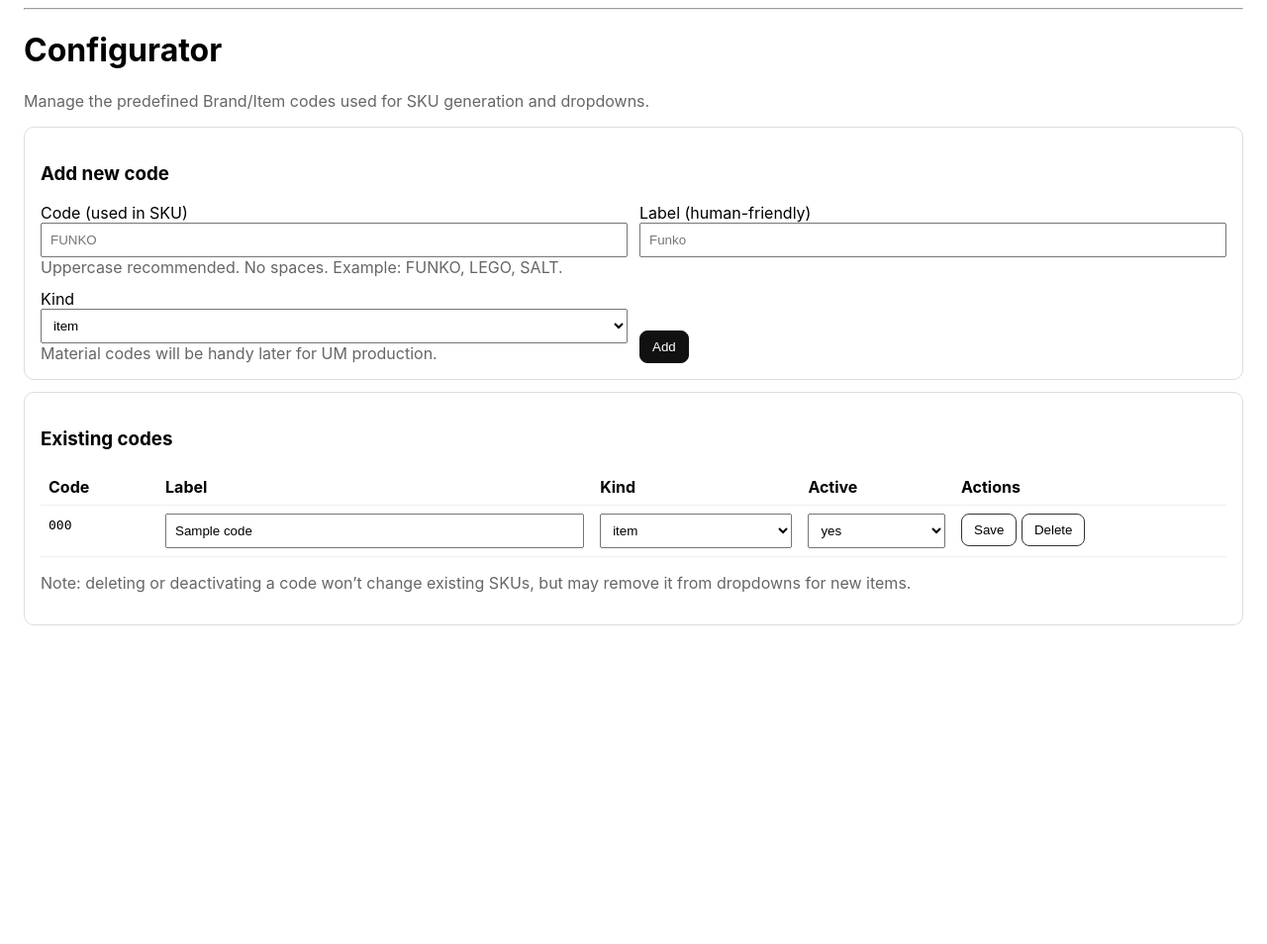
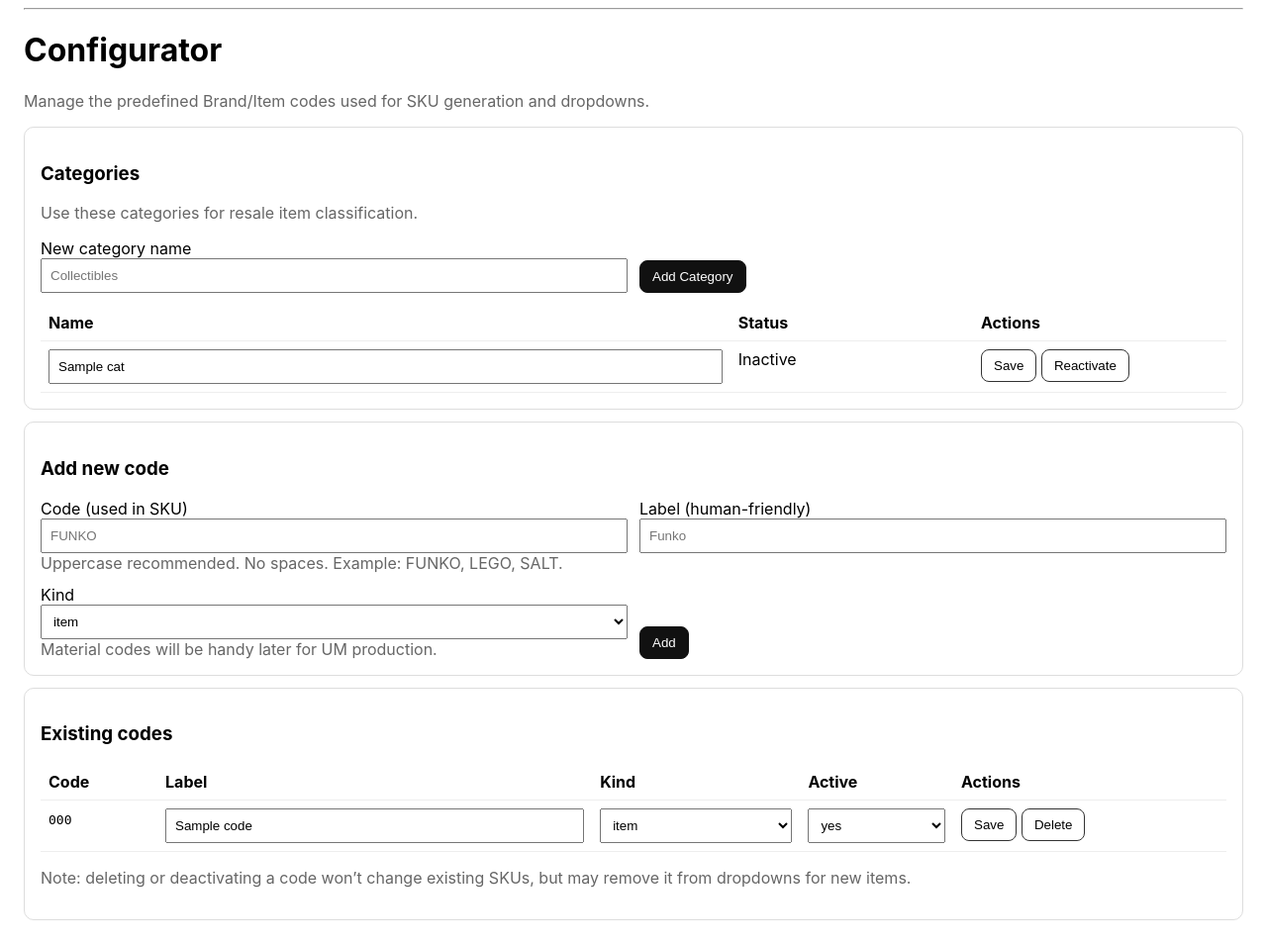
Before and after one commit to hyfeagin/saltstocks, a FastAPI app: template app/templates/config.html in a window 1280 px wide. Shown: the part 44-998 px from the top of the page at 99% size. Before the commit the page ends 676 px from the top, so only its background shows below. Run offline with FastAPI, Linux system fonts and the light colour scheme; the template is opened without the code that fills it: most values are stand-ins (such as "Sample title", 1, 10 or a date in 2020).

Commit message:
Add configurable categories for resale items

```diff
--- a/app/main.py
+++ b/app/main.py
@@ -32,6 +32,7 @@ templates = Jinja2Templates(directory=str(TEMPLATES_DIR))
 # - ANCHOR: RESALE_NEW_FORM_BEGIN/END - resale create form
 # - ANCHOR: RESALE_CREATE_DB_WRITE_BEGIN/END - create resale item + listing
 # - ANCHOR: CONFIG_CODES_CRUD_BEGIN/END - config codes list/create/update/delete
+# - ANCHOR: CONFIG_CATEGORIES_CRUD_BEGIN/END - config categories list/create/update/toggle
 # - ANCHOR: RESALE_EDIT_FORM_BEGIN/END - resale edit form
 # - ANCHOR: RESALE_UPDATE_DB_WRITE_BEGIN/END - update resale item + listing
 # - ANCHOR: RESALE_ADJUST_QTY_BEGIN/END - adjust resale quantity
@@ -188,10 +189,13 @@ def resale_new_form(request: Request):
     codes = conn.execute(
         "SELECT code, label FROM codes WHERE is_active=1 AND kind IN ('item','material') ORDER BY kind ASC, code ASC"
     ).fetchall()
+    categories = conn.execute(
+        "SELECT name, is_active FROM categories WHERE is_active=1 ORDER BY name ASC"
+    ).fetchall()
     conn.close()
     return templates.TemplateResponse(
         "resale_form.html",
-        {"request": request, "mode": "new", "item": None, "codes": codes},
+        {"request": request, "mode": "new", "item": None, "codes": codes, "categories": categories},
     )
 # =========================
 # ANCHOR: RESALE_NEW_FORM_END
@@ -294,8 +298,14 @@ def config_home(request: Request):
     codes = conn.execute(
         "SELECT * FROM codes ORDER BY kind ASC, code ASC"
     ).fetchall()
+    categories = conn.execute(
+        "SELECT * FROM categories ORDER BY name ASC"
+    ).fetchall()
     conn.close()
-    return templates.TemplateResponse("config.html", {"request": request, "codes": codes})
+    return templates.TemplateResponse(
+        "config.html",
+        {"request": request, "codes": codes, "categories": categories},
+    )
 
 
 @app.post("/config/codes/new")
@@ -348,6 +358,65 @@ def config_code_delete(code_id: int):
     return RedirectResponse(url="/config", status_code=303)
 # =========================
 # ANCHOR: CONFIG_CODES_CRUD_END
+# =========================
+
+# =========================
+# ANCHOR: CONFIG_CATEGORIES_CRUD_BEGIN
+# (List/create/update/toggle config categories)
+# =========================
+@app.post("/config/categories/new")
+def config_category_create(name: str = Form(...)):
+    name_n = (name or "").strip()
+    if not name_n:
+        return RedirectResponse(url="/config", status_code=303)
+
+    conn = get_conn()
+    with conn:
+        conn.execute(
+            "INSERT OR IGNORE INTO categories(name, is_active) VALUES (?, 1)",
+            (name_n,),
+        )
+    conn.close()
+    return RedirectResponse(url="/config", status_code=303)
+
+
+@app.post("/config/categories/{category_id}/update")
+def config_category_update(category_id: int, name: str = Form(...)):
+    name_n = (name or "").strip()
+    if not name_n:
+        return RedirectResponse(url="/config", status_code=303)
+
+    conn = get_conn()
+    with conn:
+        conn.execute(
+            """
+            UPDATE categories
+            SET name=?, updated_at=datetime('now')
+            WHERE id=?
+            """,
+            (name_n, category_id),
+        )
+    conn.close()
+    return RedirectResponse(url="/config", status_code=303)
+
+
+@app.post("/config/categories/{category_id}/toggle")
+def config_category_toggle(category_id: int):
+    conn = get_conn()
+    with conn:
+        conn.execute(
+            """
+            UPDATE categories
+            SET is_active = CASE WHEN is_active=1 THEN 0 ELSE 1 END,
+                updated_at=datetime('now')
+            WHERE id=?
+            """,
+            (category_id,),
+        )
+    conn.close()
+    return RedirectResponse(url="/config", status_code=303)
+# =========================
+# ANCHOR: CONFIG_CATEGORIES_CRUD_END
 # =========================
 
 
@@ -418,15 +487,23 @@ def resale_edit_form(request: Request, item_id: int):
     codes = conn.execute(
         "SELECT code, label FROM codes WHERE is_active=1 AND kind IN ('item','material') ORDER BY kind ASC, code ASC"
     ).fetchall()
+    categories = conn.execute(
+        "SELECT name, is_active FROM categories WHERE is_active=1 OR name=? ORDER BY name ASC",
+        (item["category"] if item else "",),
+    ).fetchall()
 
     conn.close()
 
     if not item:
         return RedirectResponse(url="/resale", status_code=303)
 
+    if item["category"] and not any(c["name"] == item["category"] for c in categories):
+        categories = list(categories)
+        categories.append({"name": item["category"], "is_active": 0})
+
     return templates.TemplateResponse(
         "resale_form.html",
-        {"request": request, "mode": "edit", "item": item, "codes": codes},
+        {"request": request, "mode": "edit", "item": item, "codes": codes, "categories": categories},
     )
 # =========================
 # ANCHOR: RESALE_EDIT_FORM_END
--- a/app/schema.sql
+++ b/app/schema.sql
@@ -32,6 +32,14 @@ CREATE TABLE IF NOT EXISTS resale_listings (
 
 CREATE INDEX IF NOT EXISTS idx_resale_item_id ON resale_listings(item_id);
 
+CREATE TABLE IF NOT EXISTS categories (
+  id INTEGER PRIMARY KEY AUTOINCREMENT,
+  name TEXT NOT NULL UNIQUE,
+  is_active INTEGER NOT NULL DEFAULT 1,
+  created_at TEXT NOT NULL DEFAULT (datetime('now')),
+  updated_at TEXT NOT NULL DEFAULT (datetime('now'))
+);
+
 CREATE TRIGGER IF NOT EXISTS trg_items_updated_at
 AFTER UPDATE ON items
 FOR EACH ROW
--- a/app/templates/config.html
+++ b/app/templates/config.html
@@ -2,6 +2,51 @@
 {% block content %}
 <h1>Configurator</h1>
 <p class="muted">Manage the predefined Brand/Item codes used for SKU generation and dropdowns.</p>
+
+<div class="card">
+  <h3>Categories</h3>
+  <p class="muted">Use these categories for resale item classification.</p>
+
+  <form method="post" action="/config/categories/new" class="row">
+    <div>
+      <label>New category name</label>
+      <input name="name" placeholder="Collectibles" required />
+    </div>
+    <div style="align-self:end">
+      <button class="btn btn-primary" type="submit">Add Category</button>
+    </div>
+  </form>
+
+  <table style="margin-top:12px;">
+    <thead>
+      <tr>
+        <th>Name</th>
+        <th>Status</th>
+        <th style="width:240px;">Actions</th>
+      </tr>
+    </thead>
+    <tbody>
+      {% for cat in categories %}
+      <tr>
+        <td>
+          <form method="post" action="/config/categories/{{ cat['id'] }}/update" style="display:flex; gap:8px; align-items:center;">
+            <input name="name" value="{{ cat['name'] }}" />
+        </td>
+        <td>{{ 'Active' if cat['is_active']==1 else 'Inactive' }}</td>
+        <td>
+            <button class="btn" type="submit">Save</button>
+          </form>
+          <form method="post" action="/config/categories/{{ cat['id'] }}/toggle" style="display:inline;">
+            <button class="btn" type="submit">
+              {{ 'Deactivate' if cat['is_active']==1 else 'Reactivate' }}
+            </button>
+          </form>
+        </td>
+      </tr>
+      {% endfor %}
+    </tbody>
+  </table>
+</div>
 
 <div class="card">
   <h3>Add new code</h3>
```
Also changed, not shown: app/migrate.py (+28 -0 lines), app/templates/resale_form.html (+11 -3 lines).
